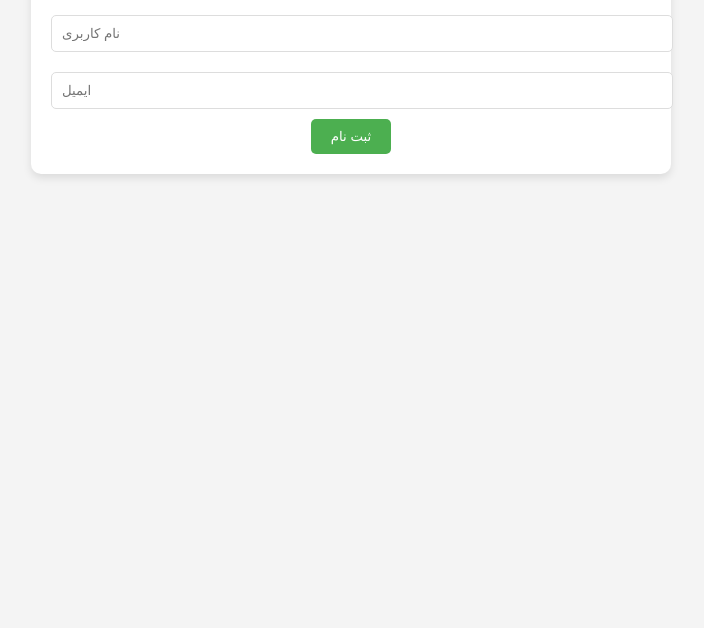
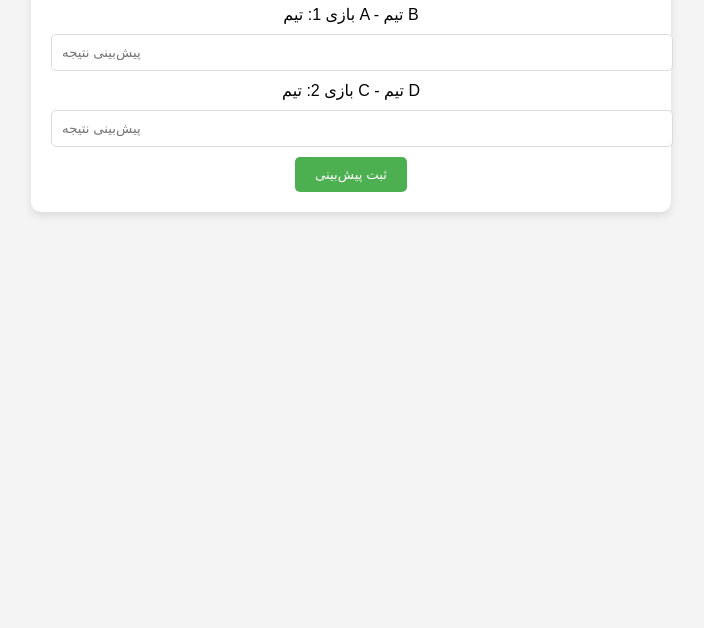
Before and after one commit to griezru/my-adsgram-site, a plain HTML site: page index.html in a window 1280 px wide. Shown: the part 172-800 px from the top of the page, without its empty margins (289-993 px from the left). Drawn offline with Linux system fonts and the light colour scheme.

Commit message:
Update index.html

```diff
--- a/index.html
+++ b/index.html
@@ -9,16 +9,8 @@
 <body>
     <div class="container">
         <h1>پیش‌بینی بازی‌های فردا</h1>
-        <div id="register">
-            <h2>ثبت نام</h2>
-            <form id="registerForm">
-                <input type="text" id="username" placeholder="نام کاربری" required>
-                <input type="email" id="email" placeholder="ایمیل" required>
-                <button type="submit">ثبت نام</button>
-            </form>
-        </div>
 
-        <div id="prediction" style="display:none;">
+        <div id="prediction">
             <h2>پیش‌بینی بازی‌ها</h2>
             <form id="predictionForm">
                 <label for="game1">بازی 1: تیم A - تیم B</label>
@@ -30,6 +22,10 @@
                 <button type="submit">ثبت پیش‌بینی</button>
             </form>
         </div>
+
+        <div id="message" style="display:none;">
+            <h2>پیش‌بینی شما ثبت شد!</h2>
+        </div>
     </div>
     <script src="script.js"></script>
 </body>
```
